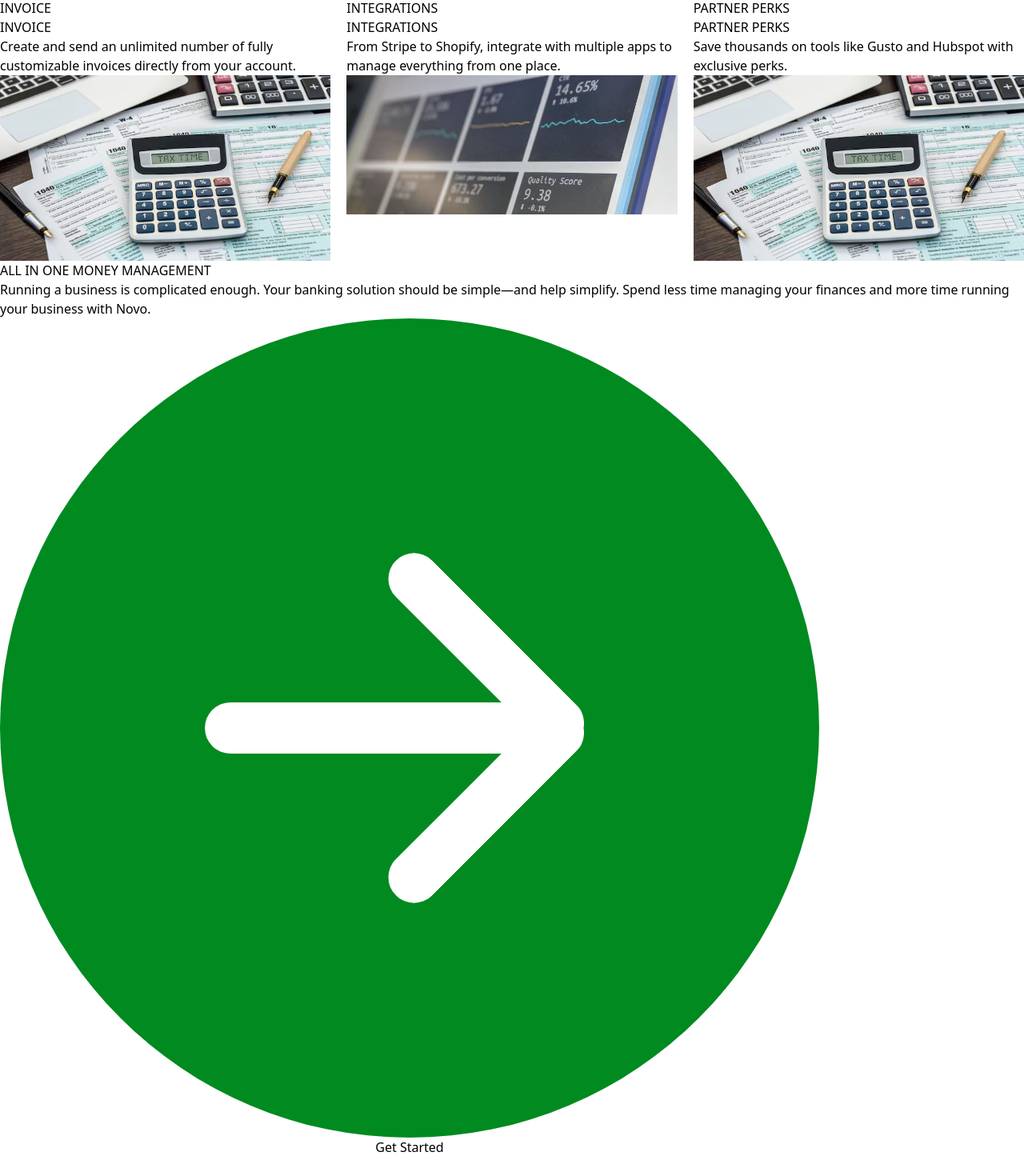
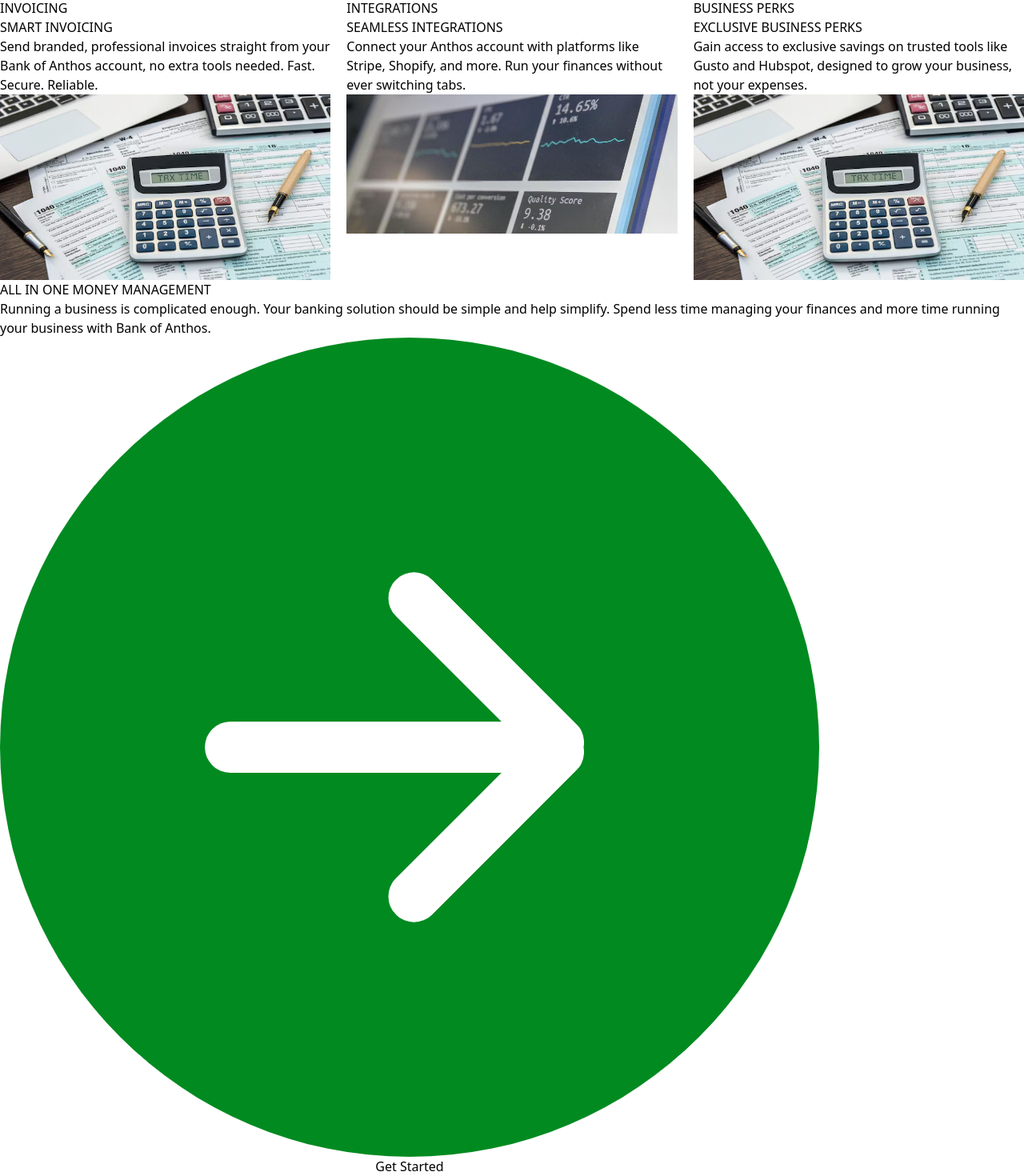
Before and after one commit to Overbugger/Bank-of-anthos-landing-page, a Next.js app: page /Homepage in a window 1280 px wide. Shown: the part 9749-11219 px from the top of the page at 80% size. Before the commit the page ends 11195 px from the top, so only its background shows below. Built offline with nearby package versions, Linux system fonts and the light colour scheme.

Commit message:
modify solution section

```diff
--- a/src/components/Homepage/SolutionSection.js
+++ b/src/components/Homepage/SolutionSection.js
@@ -19,30 +19,35 @@ function SolutionSection() {
 
   const cards = [
     {
-      title: "INVOICE",
+      badgeText: "INVOICING",
+      title: "SMART INVOICING",
       description:
-        "Create and send an unlimited number of fully customizable invoices directly from your account.",
+        "Send branded, professional invoices straight from your Bank of Anthos account, no extra tools needed. Fast. Secure. Reliable.",
       image: "/SolutionSection_Image1.png",
     },
     {
-      title: "INTEGRATIONS",
+      badgeText: "INTEGRATIONS",
+      title: "SEAMLESS INTEGRATIONS",
       description:
-        "From Stripe to Shopify, integrate with multiple apps to manage everything from one place.",
+        "Connect your Anthos account with platforms like Stripe, Shopify, and more. Run your finances without ever switching tabs.",
       image: "/SolutionSection_Image2.png",
     },
     {
-      title: "PARTNER PERKS",
+      badgeText: "BUSINESS PERKS",
+      title: "EXCLUSIVE BUSINESS PERKS",
       description:
-        "Save thousands on tools like Gusto and Hubspot with exclusive perks.",
+        "Gain access to exclusive savings on trusted tools like Gusto and Hubspot, designed to grow your business, not your expenses.",
       image: "/SolutionSection_Image1.png",
     },
     {
-      title: "SUPPORT",
+      badgeText: "SUPPORT",
+      title: "24/7 HUMAN SUPPORT",
       description:
-        "Our support team is available 24/7 to assist with any inquiries.",
+        "Get real help, anytime. Our dedicated support team is here day or night, no bots, just answers you can count on.",
       image: "/SolutionSection_Image2.png",
     },
   ];
+
 
   const [activeIndex, setActiveIndex] = useState(0);
 
@@ -120,7 +125,7 @@ function SolutionSection() {
                       : "border-gray-500 text-gray-700"
                   }`}
                 >
-                  {card.title}
+                  {card.badgeText}
                 </div>
                 <div className="text-2xl my-4 text-center font-semibold">
                   {card.title}
@@ -157,18 +162,17 @@ function SolutionSection() {
         </div>
         <div className="max-w-xl text-gray-400 text-center sm:text-left">
           Running a business is complicated enough. Your banking solution should
-          be simple—and help simplify. Spend less time managing your finances and
-          more time running your business with Novo.
+          be simple and help simplify. Spend less time managing your finances and
+          more time running your business with Bank of Anthos.
         </div>
         <motion.button
-          whileHover={{ scale: 1.05 }}
-          whileTap={{ scale: 0.95 }}
-          onClick={handleGetStarted}
-          className="flex gap-2 max-sm:m-auto border border-gray-300 rounded-full px-4 py-1 items-center text-lg transition-all duration-200"
-        >
-          <img src="/Arrow.png" alt="Arrow" className="w-8" />
-          <div>Get Started</div>
-        </motion.button>
+            whileHover={{ scale: 1.05 }}
+            whileTap={{ scale: 0.95 }}
+            className="flex gap-2 border mx-auto border-gray-300 rounded-full px-4 py-2 items-center text-lg transition-all duration-200"
+          >
+            <img src="/Arrow.png" alt="Arrow" className="w-6" />
+            <span>Get Started</span>
+          </motion.button>
       </motion.div>
     </div>
   );
```
